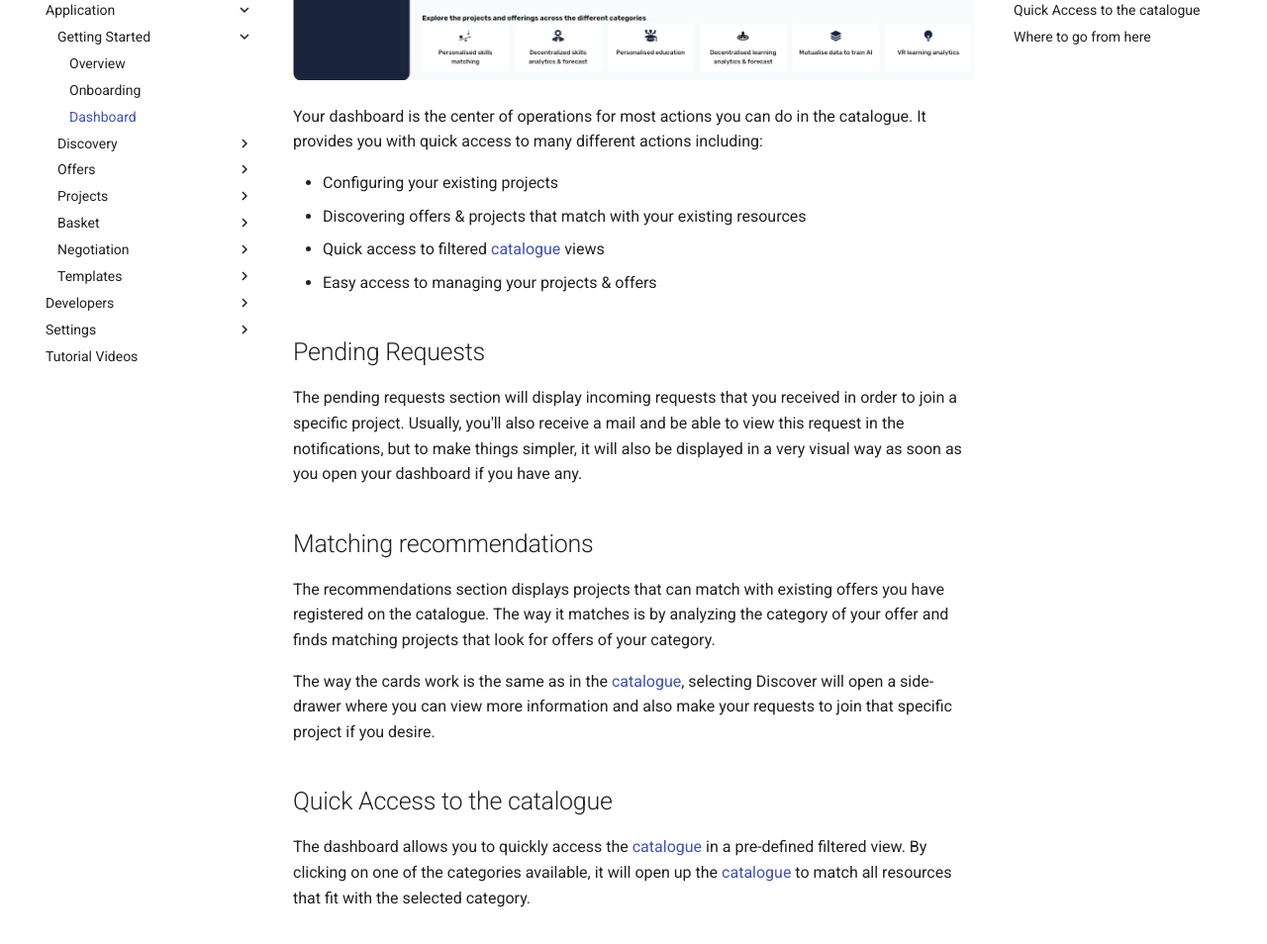
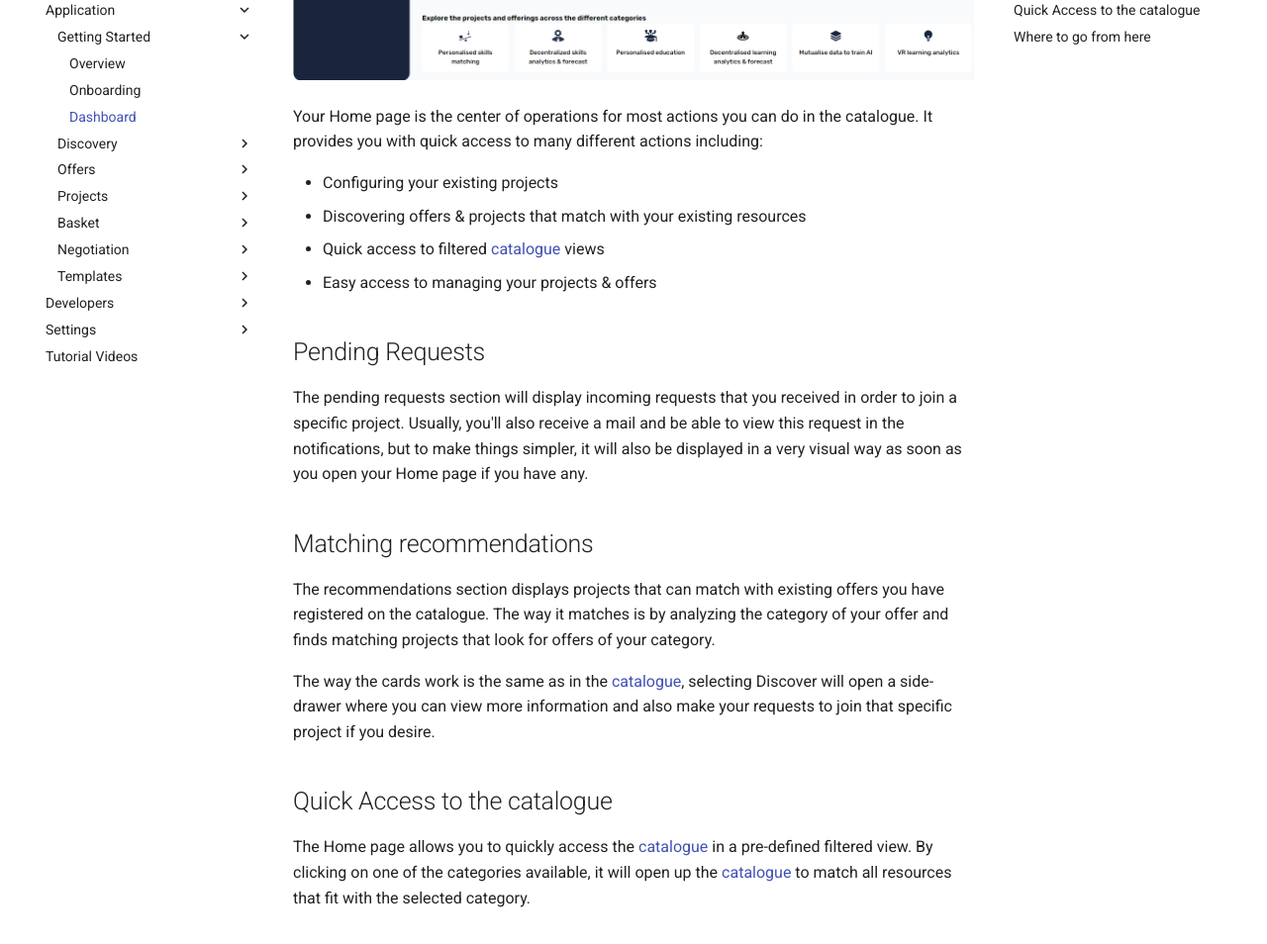
Before and after one commit to VisionsOfficial/visionstrust-docs, an MkDocs documentation site: the page built from docs/application/dashboard.md, in a window 1280 px wide and 1400 px high, scrolled down 401 px. Shown: the part 152-1106 px from the top of the window at 99% size. Built offline with MkDocs 1.6.1 and Material for MkDocs 9.7.7, drawn with Linux system fonts in a browser that asks for light colours.

Commit message:
docs: update Home page (formerly Dashboard)
Rename Dashboard to Home in the page text, and add the activity summary and incomplete projects and offerings sections.

```diff
--- a/docs/application/dashboard.md
+++ b/docs/application/dashboard.md
@@ -1,8 +1,8 @@
-# Dashboard
+# Home
 
-![Dashboard Image](../images/dashboard.png)
+![Home Image](../images/dashboard.png)
 
-Your dashboard is the center of operations for most actions you can do in the catalogue. It provides you with quick access to many different actions including:
+Your Home page is the center of operations for most actions you can do in the catalogue. It provides you with quick access to many different actions including:
 
 - Configuring your existing projects
 - Discovering offers & projects that match with your existing resources
@@ -11,7 +11,7 @@ Your dashboard is the center of operations for most actions you can do in the ca
 
 ## Pending Requests
 
-The pending requests section will display incoming requests that you received in order to join a specific project. Usually, you'll also receive a mail and be able to view this request in the notifications, but to make things simpler, it will also be displayed in a very visual way as soon as you open your dashboard if you have any.
+The pending requests section will display incoming requests that you received in order to join a specific project. Usually, you'll also receive a mail and be able to view this request in the notifications, but to make things simpler, it will also be displayed in a very visual way as soon as you open your Home page if you have any.
 
 ## Matching recommendations
 
@@ -21,7 +21,7 @@ The way the cards work is the same as in the [catalogue](../application/discover
 
 ## Quick Access to the catalogue
 
-The dashboard allows you to quickly access the [catalogue](../application/discovery/index.md) in a pre-defined filtered view. By clicking on one of the categories available, it will open up the [catalogue](../application/discovery/index.md) to match all resources that fit with the selected category.
+The Home page allows you to quickly access the [catalogue](../application/discovery/index.md) in a pre-defined filtered view. By clicking on one of the categories available, it will open up the [catalogue](../application/discovery/index.md) to match all resources that fit with the selected category.
 
 ## Where to go from here
 
```
Also changed, not shown: docs/application/home.md (added, +30 -0 lines), docs/application/projects/overview.md (+1 -1 lines), docs/application/templates/overview.md (added, +24 -0 lines).
